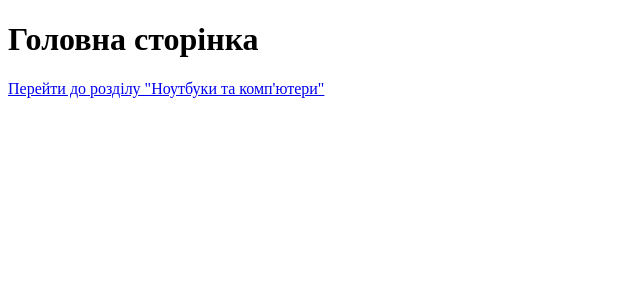
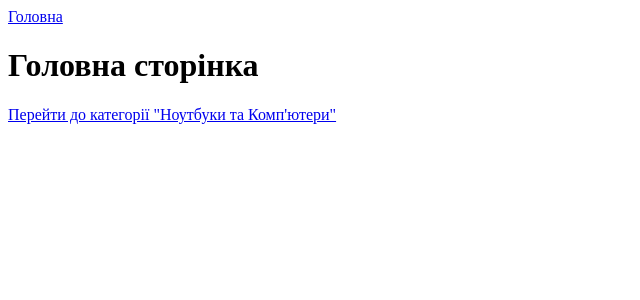
Before and after one commit to cxsarina/KOP, a React (Create React App) app in the folder lab4/lab4/: page / in a window 1280 px wide. Shown: the top 300 px of the page, without its empty margins (0-640 px from the left). Built offline with nearby package versions, Linux system fonts and the light colour scheme.

Commit message:
Перероблено логіку роутингу

```diff
--- a/lab4/lab4/src/App.js
+++ b/lab4/lab4/src/App.js
@@ -1,18 +1,17 @@
 import React from 'react';
 import { Routes, Route } from 'react-router-dom';
-import HomePage from './pages/HomePage';
-import NotebooksAndComputers from './pages/NotebooksAndComputers';
-import Computers from './pages/Computers';
-import ProductPage from './pages/ProductPage';
+import Breadcrumbs from './components/Breadcrumbs';
+import DynamicPage from './pages/DynamicPage';
 
 const App = () => {
     return (
-        <Routes>
-            <Route path="/" element={<HomePage />} />
-            <Route path="/notebooks-and-computers" element={<NotebooksAndComputers />} />
-            <Route path="/notebooks-and-computers/computers" element={<Computers />} />
-            <Route path="/notebooks-and-computers/computers/artline-x43v45" element={<ProductPage />} />
-        </Routes>
+        <div>
+            <Breadcrumbs />
+            <Routes>
+                <Route path="/" element={<DynamicPage type="home" />} />
+                <Route path="/:entity" element={<DynamicPage />} />
+            </Routes>
+        </div>
     );
 };
 
--- /dev/null
+++ b/lab4/lab4/src/components/Breadcrumbs.js
@@ -0,0 +1,40 @@
+import React from 'react';
+import { Link, useLocation } from 'react-router-dom';
+
+const breadcrumbMap = {
+    notebooks: { label: 'Ноутбуки', parent: '/' },
+    computers: { label: 'Комп\'ютери', parent: '/notebooks' },
+    'artline-x43v45': { label: 'ARTLINE X43v45', parent: '/computers' },
+};
+
+const Breadcrumbs = () => {
+    const location = useLocation();
+    const path = location.pathname.split('/').filter(Boolean)[0];
+
+    const crumbs = [];
+    let currentPath = path;
+
+    while (currentPath) {
+        const crumb = breadcrumbMap[currentPath];
+        if (crumb) {
+            crumbs.unshift(
+                <span key={currentPath}>
+          {' > '}
+                    <Link to={crumb.parent}>{crumb.label}</Link>
+        </span>
+            );
+            currentPath = crumb.parent.split('/').filter(Boolean)[0];
+        } else {
+            currentPath = null;
+        }
+    }
+
+    return (
+        <nav>
+            <Link to="/">Головна</Link>
+            {crumbs}
+        </nav>
+    );
+};
+
+export default Breadcrumbs;
--- a/lab4/lab4/src/pages/Computers.js
+++ /dev/null
@@ -1,17 +0,0 @@
-import React from 'react';
-import { Link } from 'react-router-dom';
-
-const Computers = () => {
-    return (
-        <div>
-            <h1>Комп'ютери</h1>
-            <Link to="/">Головна</Link> &gt;
-            <Link to="/notebooks-and-computers">Ноутбуки та комп'ютери</Link> &gt;
-            <Link to="/notebooks-and-computers/computers">Комп'ютери</Link>
-            <br />
-            <Link to="/notebooks-and-computers/computers/artline-x43v45"> Комп'ютер ARTLINE X43v45 </Link>
-        </div>
-    );
-};
-
-export default Computers;
--- /dev/null
+++ b/lab4/lab4/src/pages/DynamicPage.js
@@ -0,0 +1,35 @@
+import React from 'react';
+import { useParams, Link } from 'react-router-dom';
+
+const DynamicPage = ({ type }) => {
+    const { entity } = useParams();
+
+    const titles = {
+        home: 'Головна сторінка',
+        notebooks: 'Категорія: Ноутбуки та комп\'ютери',
+        computers: 'Підкатегорія: Комп\'ютери',
+        'artline-x43v45': 'Продукт: ARTLINE X43v45',
+    };
+
+    const title = type === 'home' ? titles.home : titles[entity] || 'Сторінка не знайдена';
+
+    return (
+        <div>
+            <h1>{title}</h1>
+
+            <div style={{ marginTop: '20px' }}>
+                {type === 'home' && (
+                    <Link to="/notebooksandcomputers">Перейти до категорії "Ноутбуки та Комп'ютери"</Link>
+                )}
+                {entity === 'notebooks' && (
+                    <Link to="/computers">Перейти до підкатегорії "Комп'ютери"</Link>
+                )}
+                {entity === 'computers' && (
+                    <Link to="/artline-x43v45">Перейти до продукту ARTLINE X43v45</Link>
+                )}
+            </div>
+        </div>
+    );
+};
+
+export default DynamicPage;
--- a/lab4/lab4/src/pages/HomePage.js
+++ /dev/null
@@ -1,13 +0,0 @@
-import React from 'react';
-import { Link } from 'react-router-dom';
-
-const HomePage = () => {
-    return (
-        <div>
-            <h1>Головна сторінка</h1>
-            <Link to="/notebooks-and-computers">Перейти до розділу "Ноутбуки та комп'ютери"</Link>
-        </div>
-    );
-};
-
-export default HomePage;
--- a/lab4/lab4/src/pages/NotebooksAndComputers.js
+++ /dev/null
@@ -1,16 +0,0 @@
-import React from 'react';
-import { Link } from 'react-router-dom';
-
-const NotebooksAndComputers = () => {
-    return (
-        <div>
-            <h1>Ноутбуки та комп'ютери</h1>
-            <Link to="/">Головна</Link> &gt;
-            <Link to="/notebooks-and-computers">Ноутбуки та комп'ютери</Link>
-            <br />
-            <Link to="/notebooks-and-computers/computers">Комп'ютери</Link>
-        </div>
-    );
-};
-
-export default NotebooksAndComputers;
--- a/lab4/lab4/src/pages/ProductPage.js
+++ /dev/null
@@ -1,17 +0,0 @@
-import React from 'react';
-import { Link } from 'react-router-dom';
-
-const ProductPage = () => {
-    return (
-        <div>
-            <h1>Комп'ютер ARTLINE X43v45</h1>
-            <Link to="/">Головна</Link> &gt;
-            <Link to="/notebooks-and-computers">Ноутбуки та комп'ютери</Link> &gt;
-            <Link to="/notebooks-and-computers/computers">Комп'ютери</Link> &gt;
-            <Link to="/notebooks-and-computers/computers/artline-x43v45">Комп'ютер ARTLINE X43v45</Link>
-            <p>Інформація про товар ARTLINE X43v45.</p>
-        </div>
-    );
-};
-
-export default ProductPage;
```
